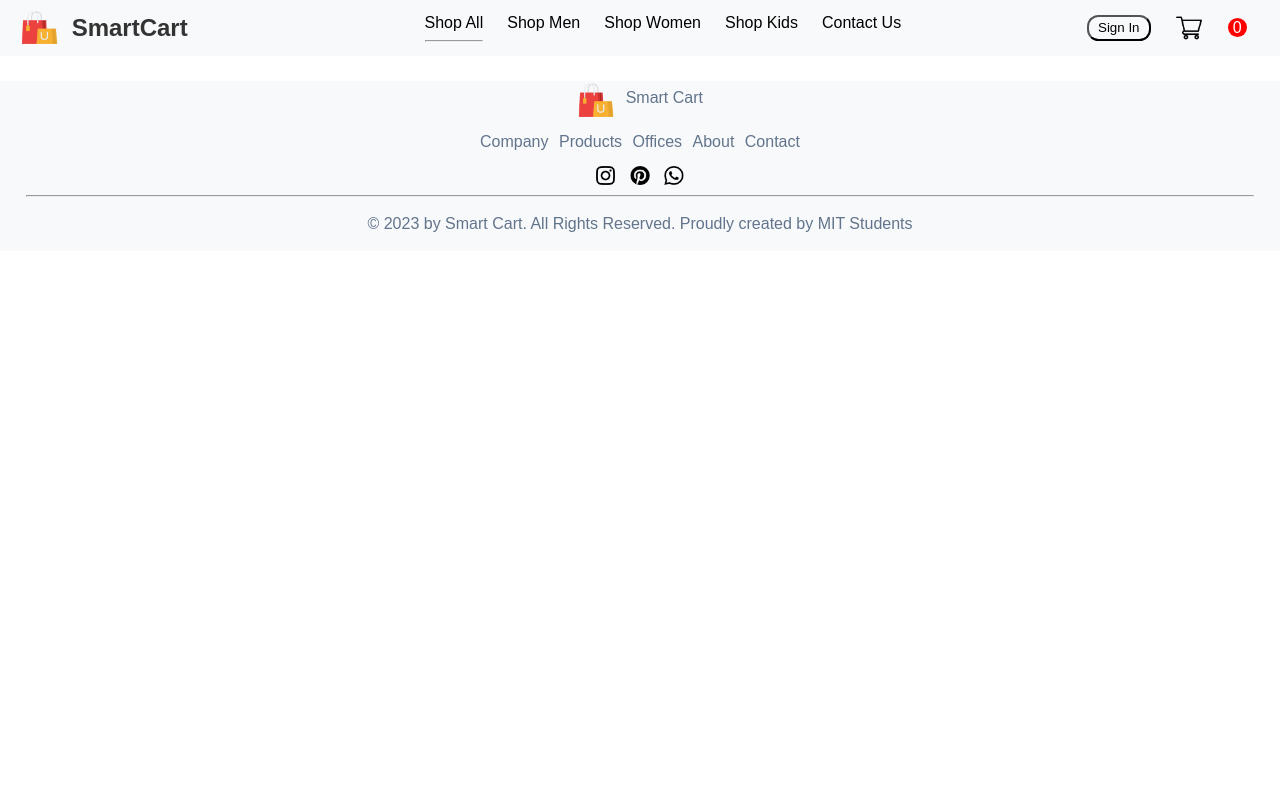
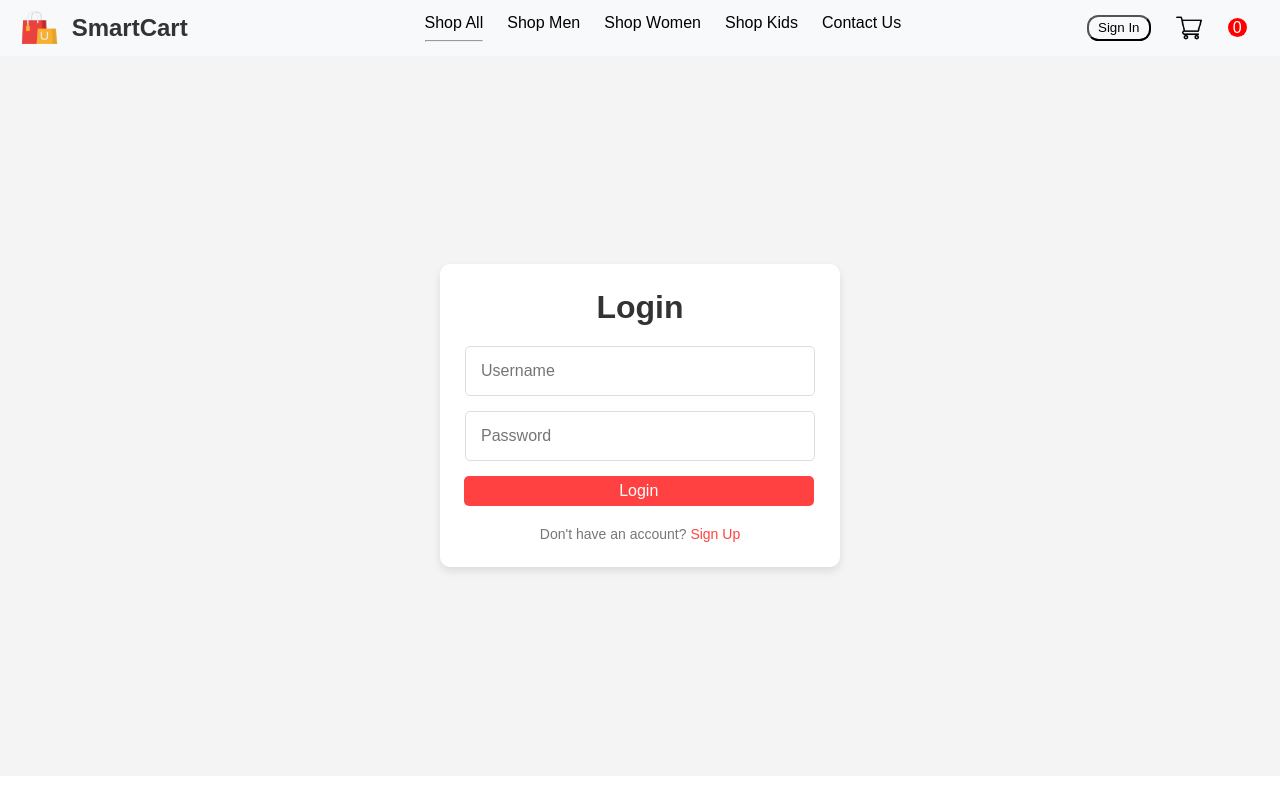
Before and after one commit to Prakritig01/SmartCart, a React (Create React App) app in the folder smart-cart/: page /login in a window 1280 px wide. Shown: the top 800 px of the page. Built offline with nearby package versions, Linux system fonts and the light colour scheme.

Commit message:
login,signup page added

```diff
--- a/smart-cart/src/App.js
+++ b/smart-cart/src/App.js
@@ -9,8 +9,8 @@
 import men_banner from "./Components/Assests/banner/banner_men.png";
 import women_banner from "./Components/Assests/banner/banner_women.png";
 import kids_banner from "./Components/Assests/banner/banner_kid.png";
-
 import "./App.css";
+import Login from "./Pages/Login";
 
 <script
   src="https://kit.fontawesome.com/e092ab8587.js"
@@ -30,6 +30,7 @@
           <Route path="/kids" element={<ShopCategory category="Kid" banner={kids_banner} />}></Route>
           <Route path="/contact" element={<Contact />}></Route>
           <Route path="/signin" element={<SignIn />}></Route>
+          <Route path="/login" element = {<Login/>} ></Route>
           <Route path="/cart" element={<Cart />}></Route>
         </Routes>
 
--- /dev/null
+++ b/smart-cart/src/Pages/CSS/LoginSignup.css
@@ -0,0 +1,97 @@
+.loginsignup {
+  display: flex;
+  justify-content: center;
+  align-items: center;
+  height: 90vh;
+  background-color: #f4f4f4;
+}
+
+.loginsignup-container {
+  background: white;
+  padding: 25px;
+  border-radius: 10px;
+  box-shadow: 0 4px 8px rgba(0, 0, 0, 0.1);
+  text-align: center;
+  width: 400px;
+}
+
+.loginsignup-container h1 {
+  margin-bottom: 20px;
+  font-size: 32px;
+  color: #333;
+}
+
+.loginsignup-form {
+  display: flex;
+  flex-direction: column;
+  gap: 15px;
+}
+
+.loginsignup-form input,
+.loginsignup-form button {
+  padding: 10px;
+  font-size: 16px;
+  border-radius: 5px;
+  width: 100%;
+  box-sizing: border-box;
+}
+
+.loginsignup-form input {
+  border: 1px solid #ddd;
+}
+
+.loginsignup-form button {
+  color: white;
+  background-color: #ff4141;
+  border: none;
+  cursor: pointer;
+  transition: background-color 0.3s;
+  position: relative;
+  right: 0.3vw;
+  display: flex;
+  justify-content: center;
+  align-items: center;
+}
+
+.loginsignup-form button:hover {
+  background-color: #e63939;
+  transform: none;
+}
+
+.loginsignup-container p {
+  margin-top: 20px;
+  font-size: 14px;
+  color: #777;
+}
+
+.loginsignup-container a {
+  color: #ff4141;
+  text-decoration: none;
+}
+
+.loginsignup-container a:hover {
+  text-decoration: underline;
+}
+
+.terms {
+  display: flex;
+  align-items: center;
+  gap: 10px;
+  font-size: 14px;
+  color: #777;
+  justify-content: flex-start;
+}
+.terms input[type="checkbox"] {
+  margin: 0;
+  width: auto;
+}
+.terms label {
+  cursor: pointer;
+}
+.terms a {
+  color: #ff4141;
+  text-decoration: none;
+}
+.terms a:hover {
+  text-decoration: underline;
+}
--- /dev/null
+++ b/smart-cart/src/Pages/CSS/OnlyLogin.css
@@ -0,0 +1,73 @@
+.loginsignup {
+    display: flex;
+    justify-content: center;
+    align-items: center;
+    height: 90vh;
+    background-color: #f4f4f4;
+  }
+
+  .loginsignup-container {
+    background: white;
+    padding: 25px;
+    border-radius: 10px;
+    box-shadow: 0 4px 8px rgba(0, 0, 0, 0.1);
+    text-align: center;
+    width: 400px;
+  }
+
+  .loginsignup-container h1 {
+    margin-bottom: 20px;
+    font-size: 32px;
+    color: #333;
+  }
+
+  .loginsignup-form {
+    display: flex;
+    flex-direction: column;
+    gap: 15px;
+  }
+
+  .loginsignup-form input,
+  .loginsignup-form button {
+    padding: 15px;
+    font-size: 16px;
+    border-radius: 5px;
+    width: 100%;
+    box-sizing: border-box;
+  }
+
+  .loginsignup-form input {
+    border: 1px solid #ddd;
+  }
+
+  .loginsignup-form button {
+    color: white;
+    background-color: #ff4141;
+    border: none;
+    cursor: pointer;
+    transition: background-color 0.3s;
+    position: relative;
+    right: 0.1vw;
+    display: flex;
+    justify-content: center;
+    align-items: center;
+  }
+
+  .loginsignup-form button:hover {
+    background-color: #e63939;
+  }
+
+  .loginsignup-container p {
+    margin-top: 20px;
+    font-size: 14px;
+    color: #777;
+  }
+
+  .loginsignup-container a {
+    color: #ff4141;
+    text-decoration: none;
+  }
+
+  .loginsignup-container a:hover {
+    text-decoration: underline;
+  }
--- /dev/null
+++ b/smart-cart/src/Pages/Login.jsx
@@ -0,0 +1,21 @@
+
+import './CSS/OnlyLogin.css';
+const Login = () => {
+  return (
+    <div className="loginsignup">
+      <div className="loginsignup-container">
+        <h1>Login</h1>
+        <form className="loginsignup-form">
+          <input type="text" placeholder="Username" />
+          <input type="password" placeholder="Password" />
+          <button type="submit">Login</button>
+        </form>
+        <p>
+          Don't have an account? <a href="/signin">Sign Up</a>
+        </p>
+      </div>
+    </div>
+  );
+};
+
+export default Login;
--- a/smart-cart/src/Pages/SignIn.jsx
+++ b/smart-cart/src/Pages/SignIn.jsx
@@ -1,9 +1,25 @@
+import './CSS/LoginSignup.css'
 const SignIn = () => {
-    return (
-        <>
-            <h1>SignIn Page.</h1>
-        </>
-     );
-}
+  return (
+    <div className="loginsignup">
+    <div className="loginsignup-container">
+        <h1>Sign Up</h1>
+        <form className="loginsignup-form">
+            <input type="text" placeholder="Username" />
+            <input type="email" placeholder="Email" />
+            <input type="password" placeholder="Password" />
+            <div className="terms">
+                <input type="checkbox" id="terms" />
+                <label htmlFor="terms">I accept the <a href="/terms">terms and conditions</a></label>
+            </div>
+            <button type="submit">Sign Up</button>
+        </form>
+        <p>
+            Already have an account? <a href="/login">Login</a>
+        </p>
+    </div>
+</div>
+  );
+};
 
 export default SignIn;
```
